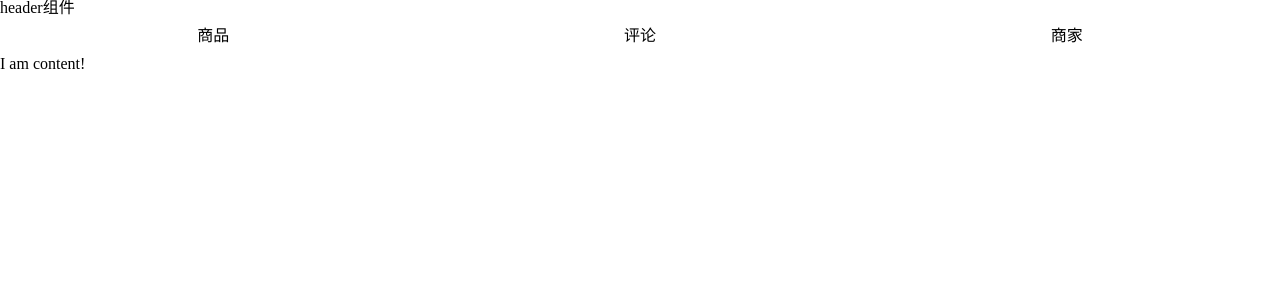
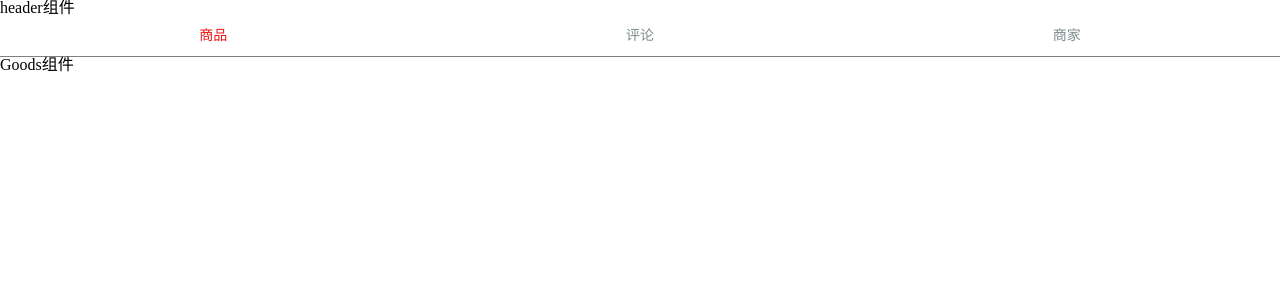
Before and after one commit to hellowindysky/Takeaway-WebApp, a Vue app: page /#/goods in a window 1280 px wide. Before the commit this address led to /#/. Shown: the top 300 px of the page. Built offline with nearby package versions, Linux system fonts and the light colour scheme.

Commit message:
路由配置

```diff
--- a/src/App.vue
+++ b/src/App.vue
@@ -4,13 +4,19 @@
     <e-header></e-header>
 
     <div class="tab">
-      <div class="tab-item">商品</div>
-      <div class="tab-item">评论</div>
-      <div class="tab-item">商家</div>
+      <div class="tab-item">
+        <router-link to="/goods">商品</router-link>
+      </div>
+      <div class="tab-item">
+        <router-link to="/ratings">评论</router-link>
+      </div>
+      <div class="tab-item">
+        <router-link to="/seller">商家</router-link>
+      </div>
     </div>
 
     <div class="content">
-      I am content!
+      <router-view></router-view>
     </div>
 
   </div>
@@ -32,9 +38,17 @@ export default {
     display: flex;
     height: 40px;
     line-height: 40px;
+    border-bottom: 1px solid gray;
     .tab-item {
       flex: 1;
       text-align: center;
+      >a {
+        display: block;
+        font-size: 14px;
+        &.router-link-exact-active.router-link-active {
+          color: #f01414;
+        }
+      }
     }
   }
 }
--- /dev/null
+++ b/src/components/goods/Goods.vue
@@ -0,0 +1,19 @@
+<template>
+  <div>
+    {{msg}}
+  </div>
+</template>
+
+<script>
+export default {
+  data() {
+    return {
+      msg: 'Goods组件'
+    };
+  }
+};
+</script>
+
+<style>
+
+</style>
--- /dev/null
+++ b/src/components/ratings/Ratings.vue
@@ -0,0 +1,19 @@
+<template>
+  <div>
+    {{msg}}
+  </div>
+</template>
+
+<script>
+export default {
+  data() {
+    return {
+      msg: 'Ratings组件'
+    };
+  }
+};
+</script>
+
+<style>
+
+</style>
--- /dev/null
+++ b/src/components/seller/Seller.vue
@@ -0,0 +1,19 @@
+<template>
+  <div>
+    {{msg}}
+  </div>
+</template>
+
+<script>
+export default {
+  data() {
+    return {
+      msg: 'Seller组件'
+    };
+  }
+};
+</script>
+
+<style>
+
+</style>
--- a/src/router/index.js
+++ b/src/router/index.js
@@ -1,9 +1,36 @@
 import Vue from 'vue';
 import Router from 'vue-router';
+
+import Goods from 'components/goods/Goods';
+import Ratings from 'components/ratings/Ratings';
+import Seller from 'components/seller/Seller';
 
 Vue.use(Router);
 
 export default new Router({
   routes: [
+    {
+      path: '/',
+      component: Goods
+    },
+    {
+      path: '/goods',
+      name: 'goods',
+      component: Goods
+    },
+    {
+      path: '/ratings',
+      name: 'ratings',
+      component: Ratings
+    },
+    {
+      path: '/seller',
+      name: 'seller',
+      component: Seller
+    },
+    {
+      path: '*',
+      redirect: '/goods'
+    }
   ]
 });
```
Also changed, not shown: 1 other file (tests, documents, lock files or other folders).
